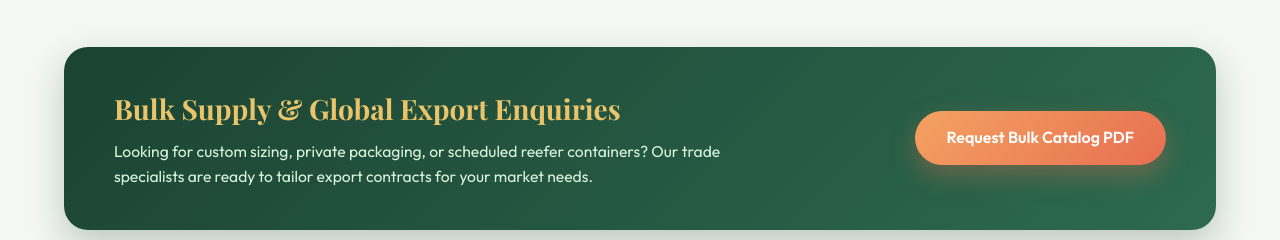
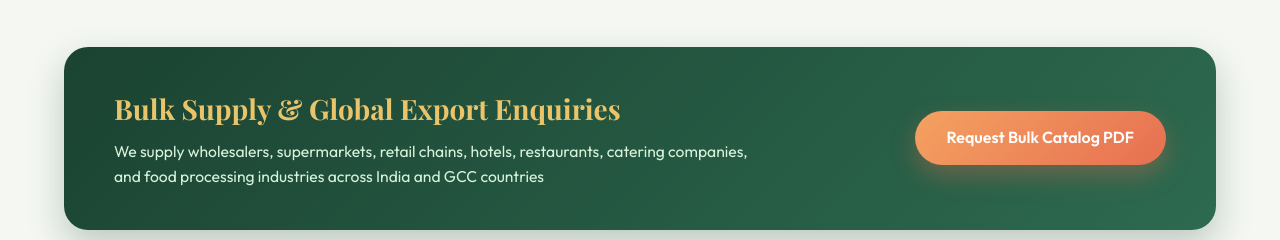
Before and after one commit to Muhammedfayis011/pks, a React (Vite) app: page / in a window 1280 px wide. Shown: the part 4780-5020 px from the top of the page. Built offline with nearby package versions, Linux system fonts and the light colour scheme; a web font is replaced by a local one.

Commit message:
feat: update bulk supply banner text in ProductsGrid.jsx

```diff
--- a/src/components/ProductsGrid.jsx
+++ b/src/components/ProductsGrid.jsx
@@ -130,8 +130,7 @@ const ProductsGrid = () => {
           <div className="bulk-content">
             <h3>Bulk Supply & Global Export Enquiries</h3>
             <p>
-              Looking for custom sizing, private packaging, or scheduled reefer containers?
-              Our trade specialists are ready to tailor export contracts for your market needs.
+              We supply wholesalers, supermarkets, retail chains, hotels, restaurants, catering companies, and food processing industries across India and GCC countries
             </p>
           </div>
           <a href="#contact" className="btn btn-primary">
```
